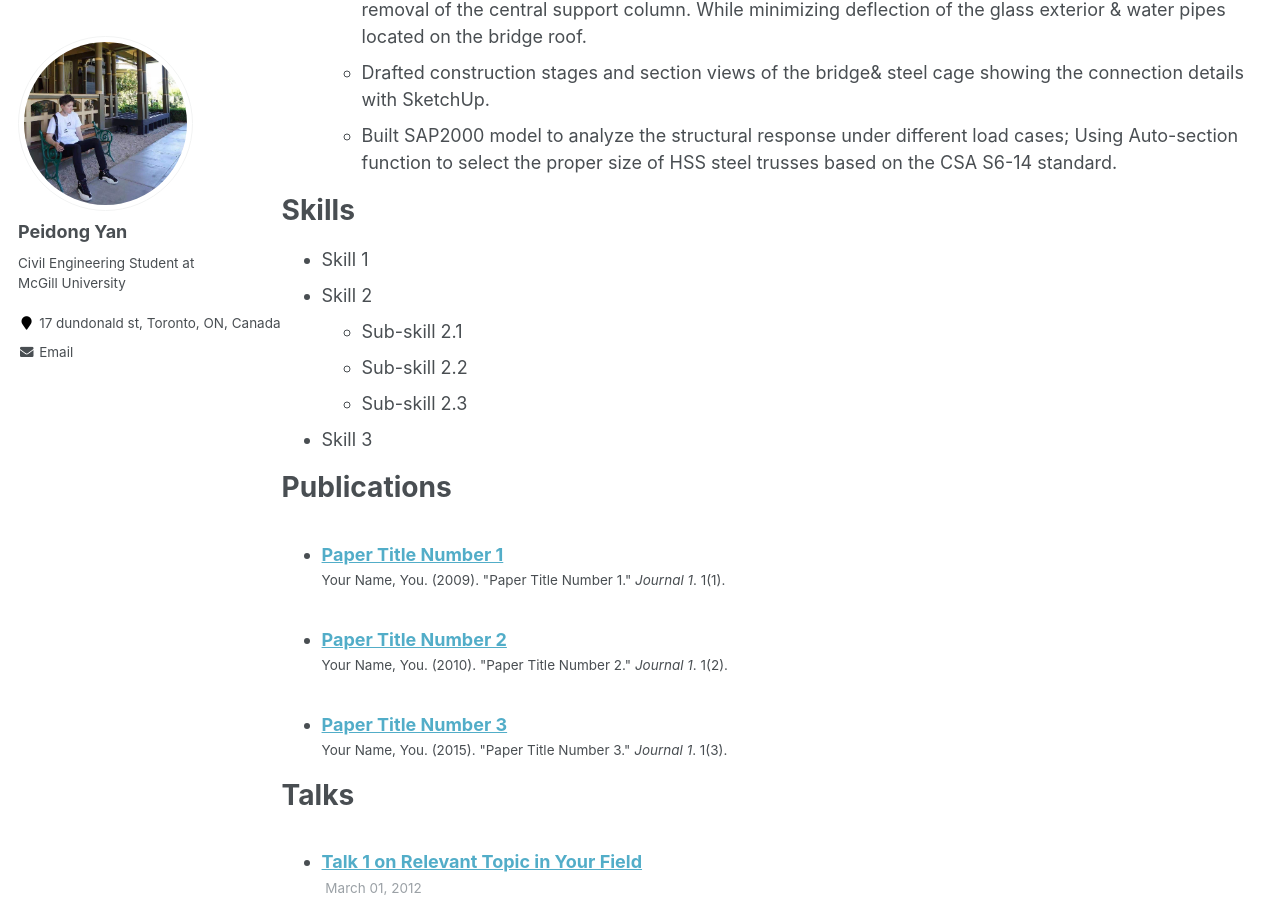
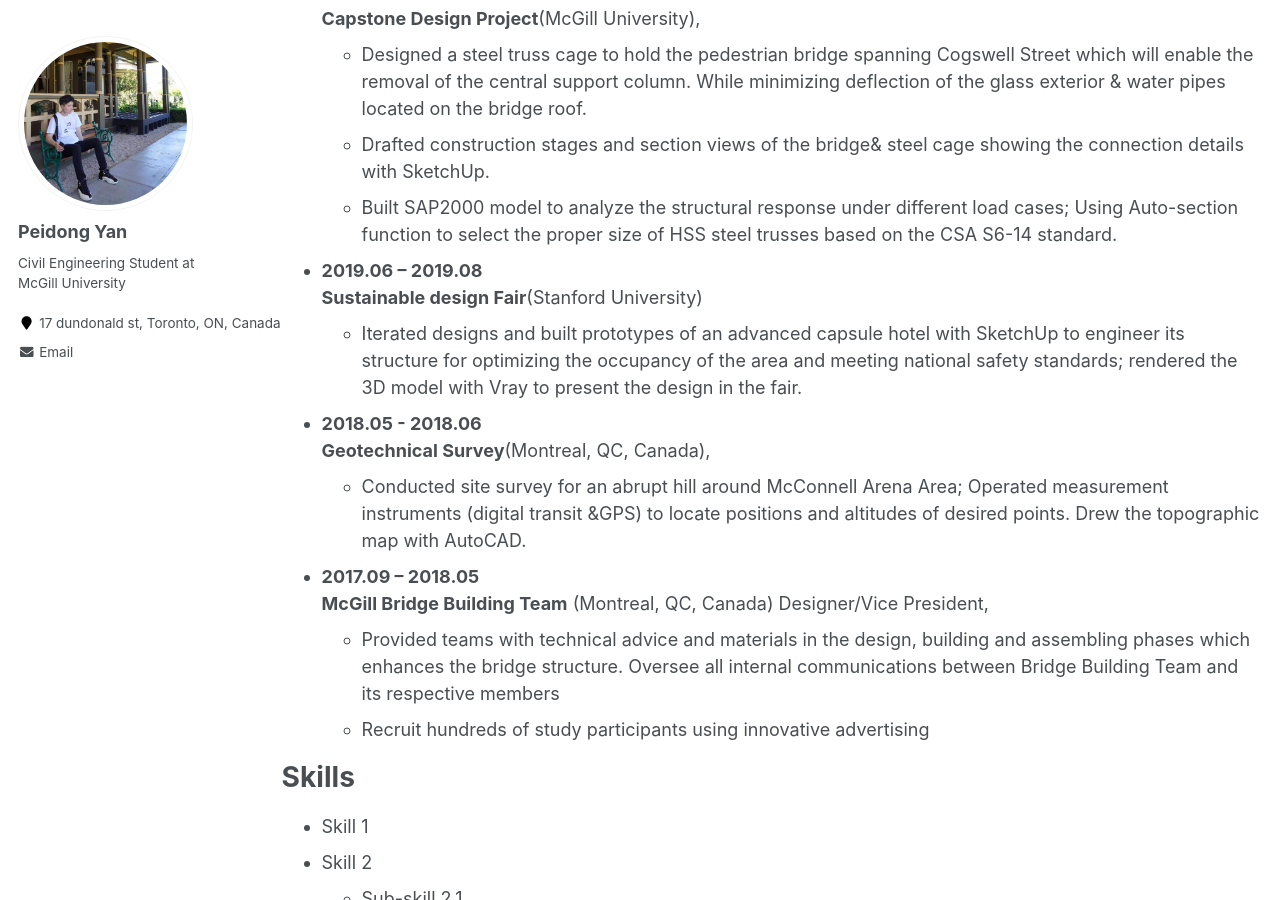
Before and after one commit to LorenYan98/LY.github.io, a Jekyll site: the page built from _pages/cv.md, in a window 1280 px wide and 900 px high, scrolled down 1711 px. Built offline with Jekyll 4.4.1, drawn with Linux system fonts in a browser that asks for light colours; some of the changed text lies outside the part shown.

Commit message:
Update cv.md

```diff
--- a/_pages/cv.md
+++ b/_pages/cv.md
@@ -14,7 +14,8 @@ _Education_
 ======
 * **B.S. in Civil Engineering, McGill University**, **2016.09 -2020.12**
   * **GPA: 3.75 /4.00 (Major GPA 3.87 /4.00)**   Dean’s Honor List (top 10%)
-
+* **Study away program, Stanford University**, **2019.06 -2019.08**
+  * **GPA: 3.80 /4.00**
 
 _Work experience_
 ======
@@ -63,6 +64,19 @@ _Project experience_
     * Drafted construction stages and section views of the bridge& steel cage showing the connection details with SketchUp.
     * Built SAP2000 model to analyze the structural response under different load cases; Using Auto-section function to select the proper size of HSS steel trusses based on the CSA S6-14 standard.
 
+* **2019.06 – 2019.08**
+   **Sustainable design Fair**(Stanford University)
+   * Iterated designs and built prototypes of an advanced capsule hotel with SketchUp to engineer its structure for optimizing the occupancy of the area and meeting national safety standards; rendered the 3D model with Vray to present the design in the fair.
+
+* **2018.05 - 2018.06**
+    **Geotechnical Survey**(Montreal, QC, Canada),
+    * Conducted site survey for an abrupt hill around McConnell Arena Area; Operated measurement instruments (digital transit &GPS) to locate positions and altitudes of desired points. Drew the topographic map with AutoCAD.
+
+* **2017.09 – 2018.05**
+    **McGill Bridge Building Team** (Montreal, QC, Canada) Designer/Vice President,
+    *  Provided teams with technical advice and materials in the design, building and assembling phases which enhances the bridge structure. Oversee all internal communications between Bridge Building Team and its respective members
+    *  Recruit hundreds of study participants using innovative advertising
+
 
 Skills
 ======
```
